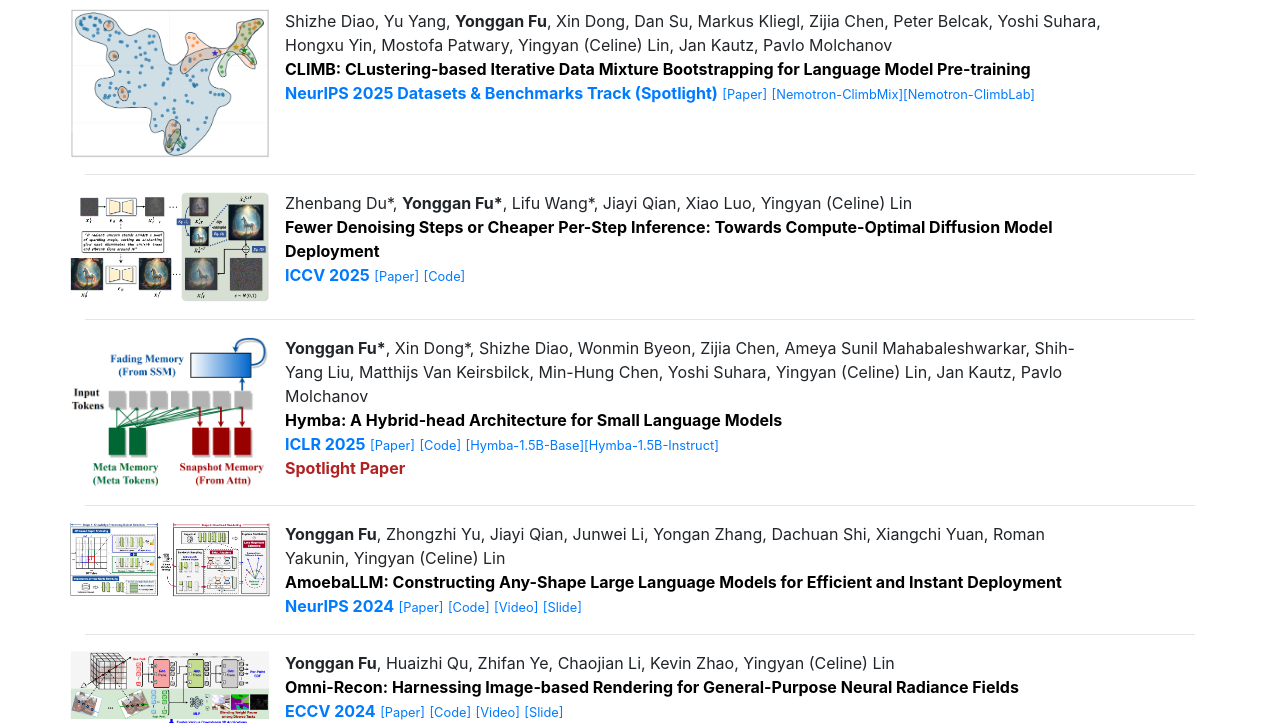
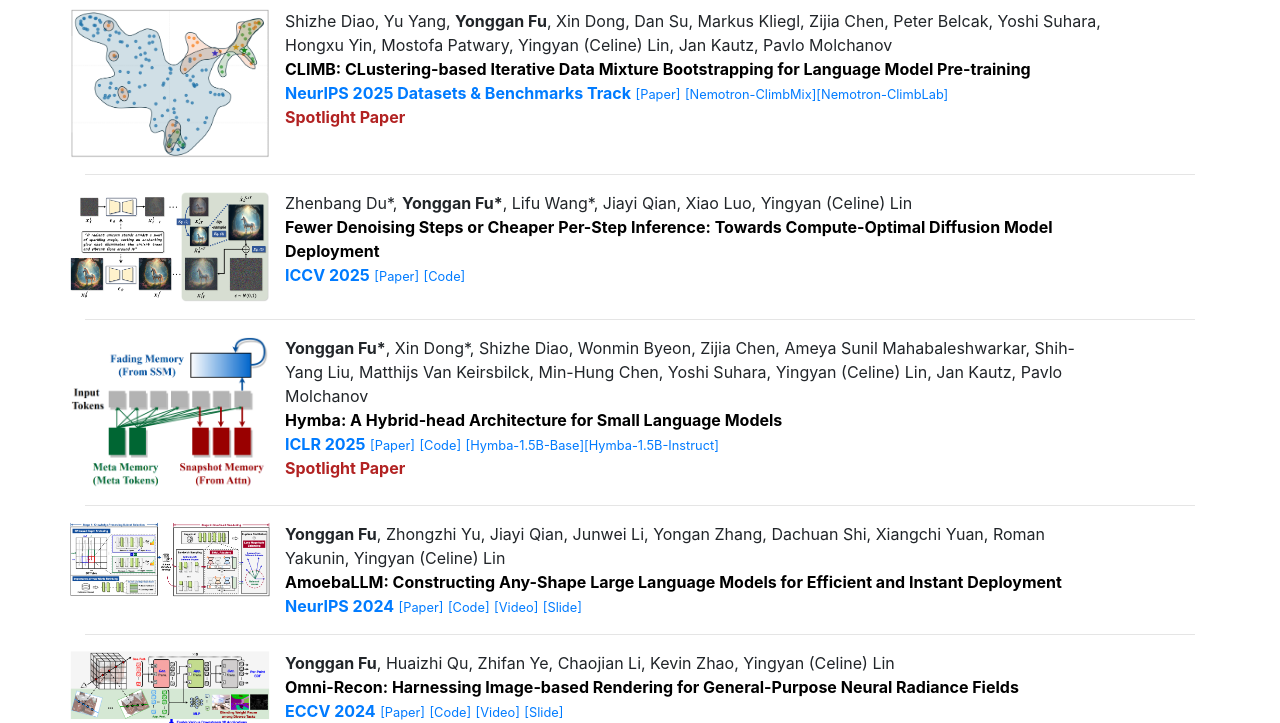
Before and after one commit to tilmto/tilmto.github.io, a Jekyll site: the page built from docs/index.markdown, in a window 1280 px wide and 900 px high, scrolled down 1486 px, cut to the strip 177-900 px from the top of the window. Built offline with Jekyll 4.4.1, drawn with Linux system fonts in a browser that asks for light colours; nearby versions of some CDN libraries; a style sheet for code colours, icons or effects is not loaded.

Commit message:
Update NeurIPS 2025 link text in index.html

```diff
--- a/docs/_layouts/index.html
+++ b/docs/_layouts/index.html
@@ -276,9 +276,10 @@
 					Shizhe Diao, Yu Yang, <b>Yonggan Fu</b>, Xin Dong, Dan Su, Markus Kliegl, Zijia Chen, Peter Belcak, Yoshi Suhara, Hongxu Yin, Mostofa Patwary, Yingyan (Celine) Lin, Jan Kautz, Pavlo Molchanov
 				<br>
 				<b><font color="black">CLIMB: CLustering-based Iterative Data Mixture Bootstrapping for Language Model Pre-training</font></b><br>
-				<b><a href="https://neurips.cc/" target="_blank">NeurIPS 2025 Datasets & Benchmarks Track (Spotlight)</a></b>
+				<b><a href="https://neurips.cc/" target="_blank">NeurIPS 2025 Datasets & Benchmarks Track</a></b>
 				<small><a href="https://arxiv.org/pdf/2504.13161" target="_blank">[Paper]</a></small>
 				<small><a href="https://huggingface.co/datasets/nvidia/Nemotron-ClimbMix" target="_blank">[Nemotron-ClimbMix]</a><a href="https://huggingface.co/datasets/nvidia/Nemotron-ClimbLab" target="_blank">[Nemotron-ClimbLab]</a></small><br>
+				<font color="firebrick"><b>Spotlight Paper</b></font><br>
 				</div>
 			</div><hr>
 
```
